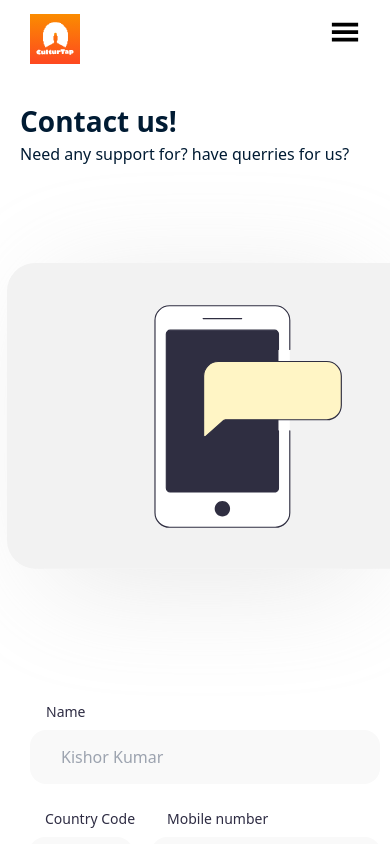
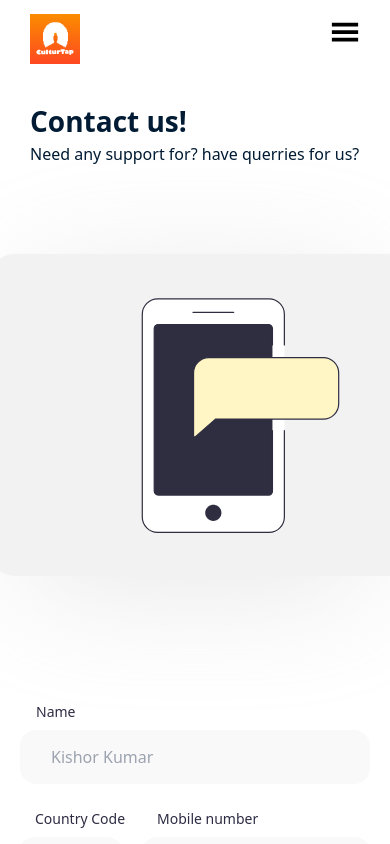
Before and after one commit to kumar-vivek-18/culturTap, a React (Create React App) app in the folder frontend/: page /contact in a window 390 px wide. Shown: the top 844 px of the page. Built offline with nearby package versions, Linux system fonts and the light colour scheme.

Commit message:
modified

```diff
--- a/frontend/src/components/contacts/ContactElement.js
+++ b/frontend/src/components/contacts/ContactElement.js
@@ -16,18 +16,16 @@ const ContactElement = ({ details }) => {
 
     const HandleSubmit = async (e) => {
         e.preventDefault();
-        console.log(data);
         if (data.name.length > 0 && data.email.length > 0 && data.mobileNo.length > 0 && data.concern.length > 0) {
-            // const res = await axios.post(``);
-            console.log('obj', details.type);
+
             const apiuri = process.env.REACT_APP_API_URL;
-            console.log('api', apiuri);
+
 
             if (details.type === "Contact us!") {
-                console.log('hii');
+
 
                 const res = await axios.post(`${apiuri}/contact`, data);
-                console.log('res', res);
+
                 setData({ name: "", countryCode: "", mobileNo: "", email: "", concern: "" });
 
             }
@@ -39,7 +37,6 @@ const ContactElement = ({ details }) => {
                     email: data.email,
                     concern: data.concern,
                 });
-                console.log('res', res);
                 setData({ name: "", countryCode: "", mobileNo: "", email: "", concern: "" });
 
             }
@@ -50,15 +47,15 @@ const ContactElement = ({ details }) => {
     }
 
     return (
-        <div className='max-lg:pl-[20px] lg:ml-[180px] md:mt-[66px] max-sm:pt-[100px] overflow-x-hidden'>
-            <div>
+        <div className='max-lg:pl-[0px] lg:ml-[180px] md:mt-[66px] max-sm:pt-[100px] overflow-x-hidden'>
+            <div className='max-lg:pl-[30px] '>
                 <h2 className='text-[40px] heading-color font-bold  max-sm:text-[28px]'>{details.type}</h2>
                 <p className='text-[16px] text-[#001b33]'>{details.title}</p>
             </div>
 
             <div className='md:mt-[69px] flex max-lg:flex-col-reverse max-lg:justify-center  md:gap-[150px] '>
                 <form action="" className='flex flex-col items-center gap-6'>
-                    <div>
+                    <div >
                         <p className='text-[14px] text-[#2e2c43] pl-4 pb-2'>Name</p>
                         <input type="text"
                             placeholder='Kishor Kumar'
@@ -127,4 +124,4 @@ const ContactElement = ({ details }) => {
     )
 }
 
-export default ContactElement
+export default ContactElement;
```
